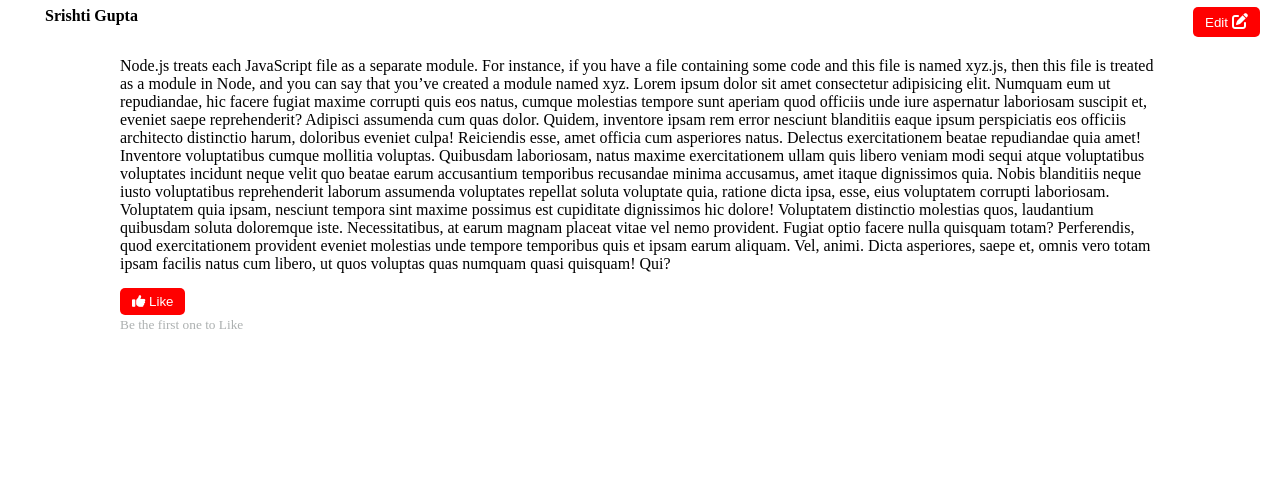
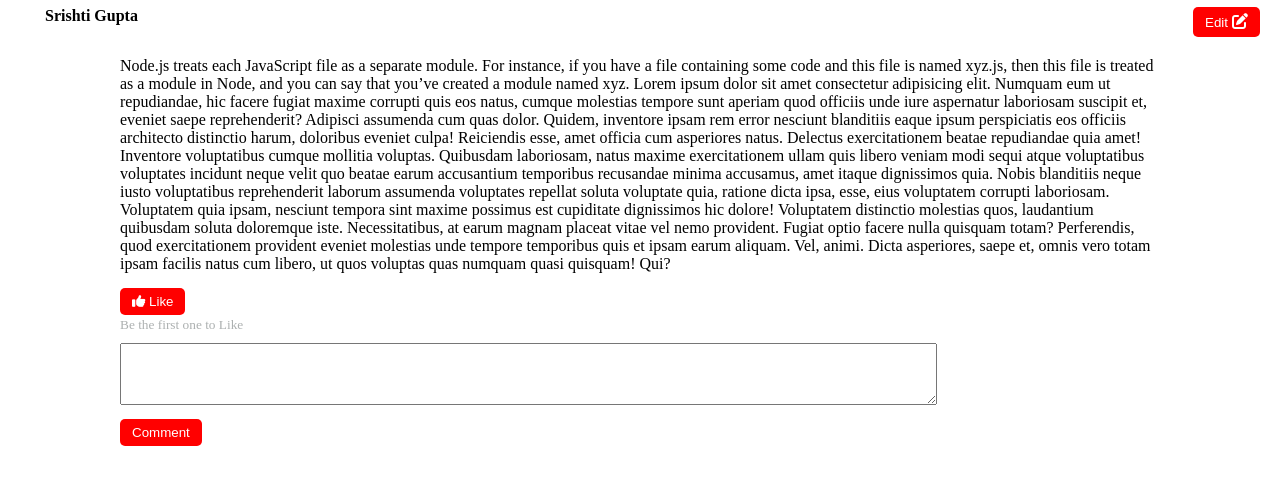
Before and after one commit to hbin1911/scribbler, a plain HTML site: page post/post.html in a window 1280 px wide. Shown: the part 86-570 px from the top of the page. Drawn offline with Linux system fonts and the light colour scheme; a web font is replaced by a local one.

Commit message:
Second commit

```diff
--- a/post/post.css
+++ b/post/post.css
@@ -101,3 +101,17 @@
     margin-top: 5px;
     color: rgb(172, 176, 176);
 }
+.comment{
+    margin-left: 120px;
+    margin-top: 10px;
+
+}
+.comment button{
+    margin-top: 10px;
+    padding: 6px 12px;
+    background-color: red;
+    color: white;
+    cursor: pointer;
+    border: none;
+    border-radius: 5px;
+}
--- a/post/post.html
+++ b/post/post.html
@@ -43,6 +43,10 @@
                 <button><i class="fa-solid fa-thumbs-up"></i> Like</button><br>
                 <small>Be the first one to Like</small>
             </div>
+            <div class="comment">
+                <textarea id="review" name="review" rows="4" cols="100"></textarea><br>
+                <button>Comment</button>
+            </div>
         </div>
     </div>
 </body>
```
Also changed, not shown: html/postslist.html (+12 -0 lines).
